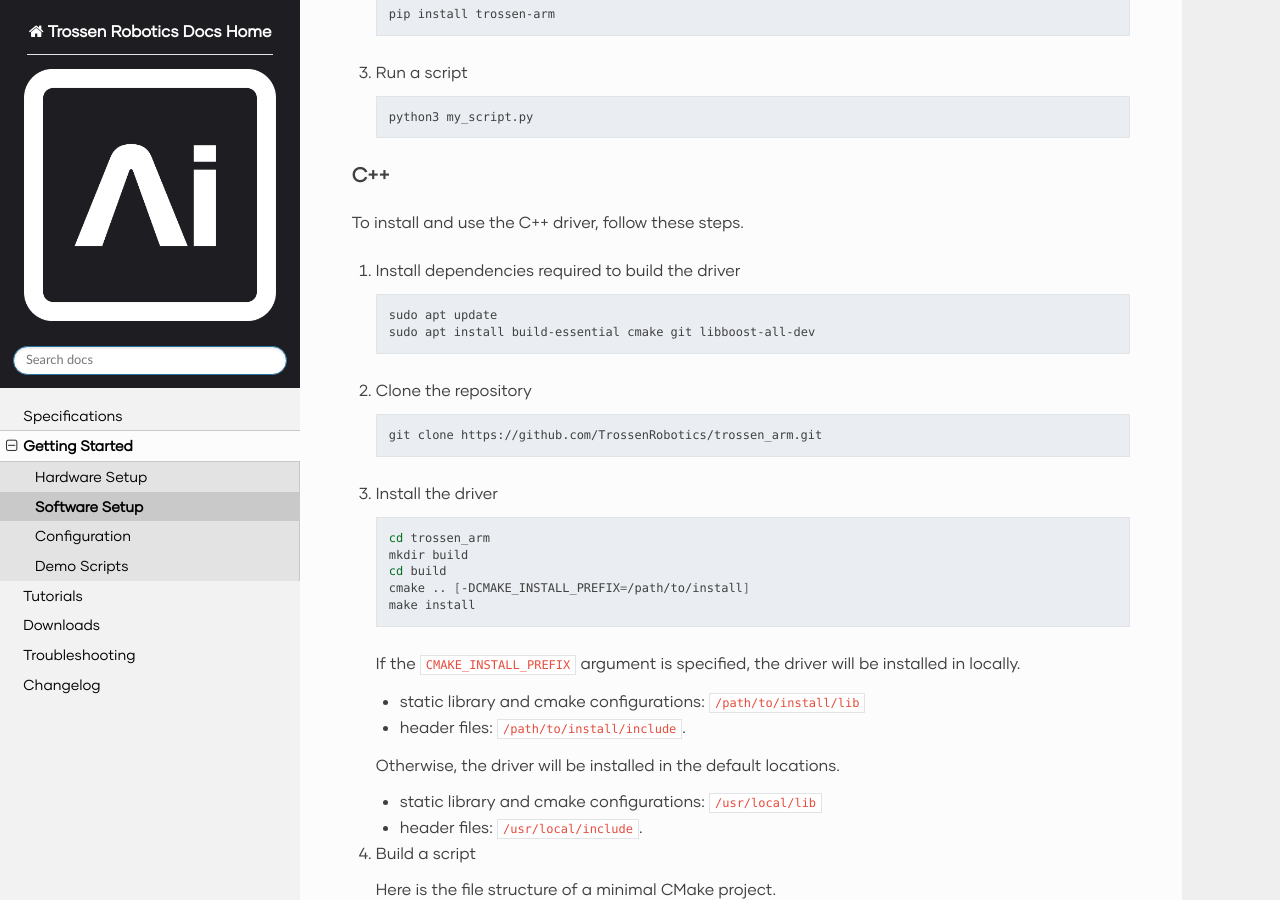
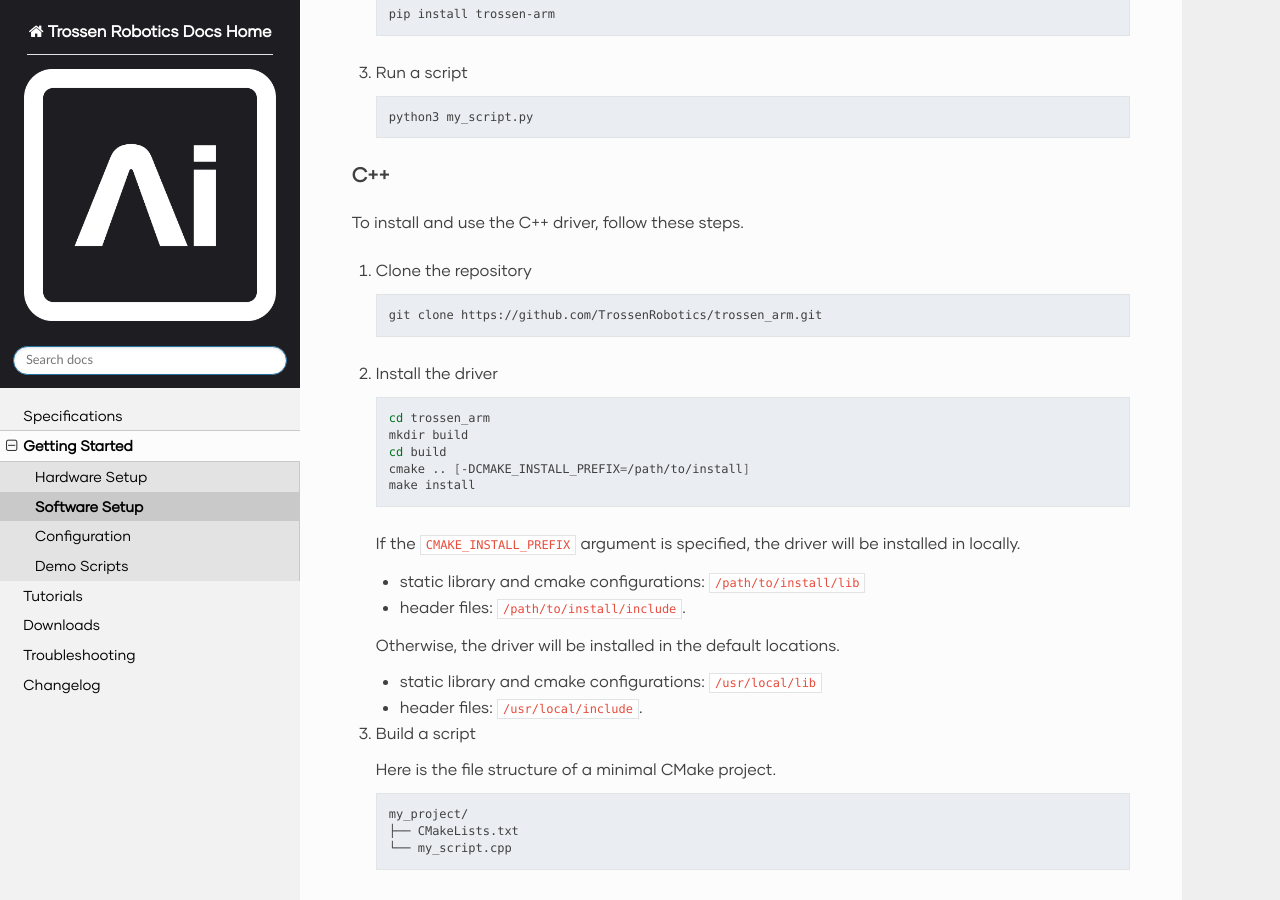
Before and after one commit to TrossenRobotics/trossen_arm, a Sphinx documentation site: the page built from docs/getting_started/software_setup.rst, in a window 1280 px wide and 900 px high, scrolled down 1568 px. Built offline with Sphinx 7.4.7 and the Read the Docs theme 3.1.0, drawn with Linux system fonts in a browser that asks for light colours; some web fonts are replaced; pages that are not in the unit, such as notebooks, are missing from menus.

Commit message:
No dependency installation is needed

```diff
--- a/docs/getting_started/software_setup.rst
+++ b/docs/getting_started/software_setup.rst
@@ -93,13 +93,6 @@ C++
 ---
 
 To install and use the C++ driver, follow these steps.
-
-#.  Install dependencies required to build the driver
-
-    .. code-block:: bash
-
-        sudo apt update
-        sudo apt install build-essential cmake git libboost-all-dev
 
 #.  Clone the repository
 
```
